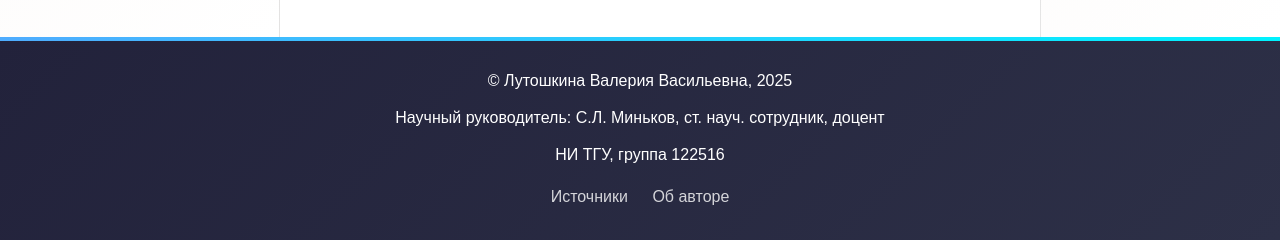
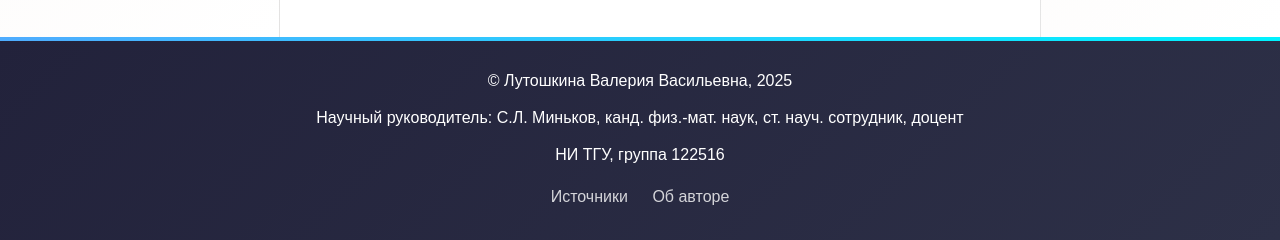
Before and after one commit to LutoshkinaValeria/website, a Flask app: page /trends in a window 1280 px wide. Shown: the part 2739-2979 px from the top of the page. Run offline with Flask 3, Linux system fonts and the light colour scheme.

Commit message:
Update requirements.txt and templates

```diff
--- a/templates/base.html
+++ b/templates/base.html
@@ -123,7 +123,7 @@
         <footer class="footer">
             <div class="footer-content">
                 <p>&copy; Лутошкина Валерия Васильевна, 2025</p>
-                <p>Научный руководитель: С.Л. Миньков, ст. науч. сотрудник, доцент</p>
+                <p>Научный руководитель: С.Л. Миньков, канд. физ.-мат. наук, ст. науч. сотрудник, доцент</p>
                 <p>НИ ТГУ, группа 122516</p>
                 <div class="footer-links">
                     <a href="{{ url_for('sources') }}">Источники</a>
--- a/templates/index.html
+++ b/templates/index.html
@@ -78,7 +78,7 @@
             <h3>Лутошкина Валерия Васильевна</h3>
             <div class="author-meta">
                 <p><strong>Место учебы:</strong> Томск, группа 122516, НИ ТГУ</p>
-                <p><strong>Руководитель:</strong> С.Л. Миньков, канд. физ.-мат. наук ст. науч. сотрудник, доцент</p>
+                <p><strong>Руководитель:</strong> С.Л. Миньков, канд. физ.-мат. наук, ст. науч. сотрудник, доцент</p>
                 <p><strong>Дисциплина:</strong> «Информационное общество и проблемы прикладной информатики»</p>
             </div>
             <div class="author-contact" id="contacts">
```
